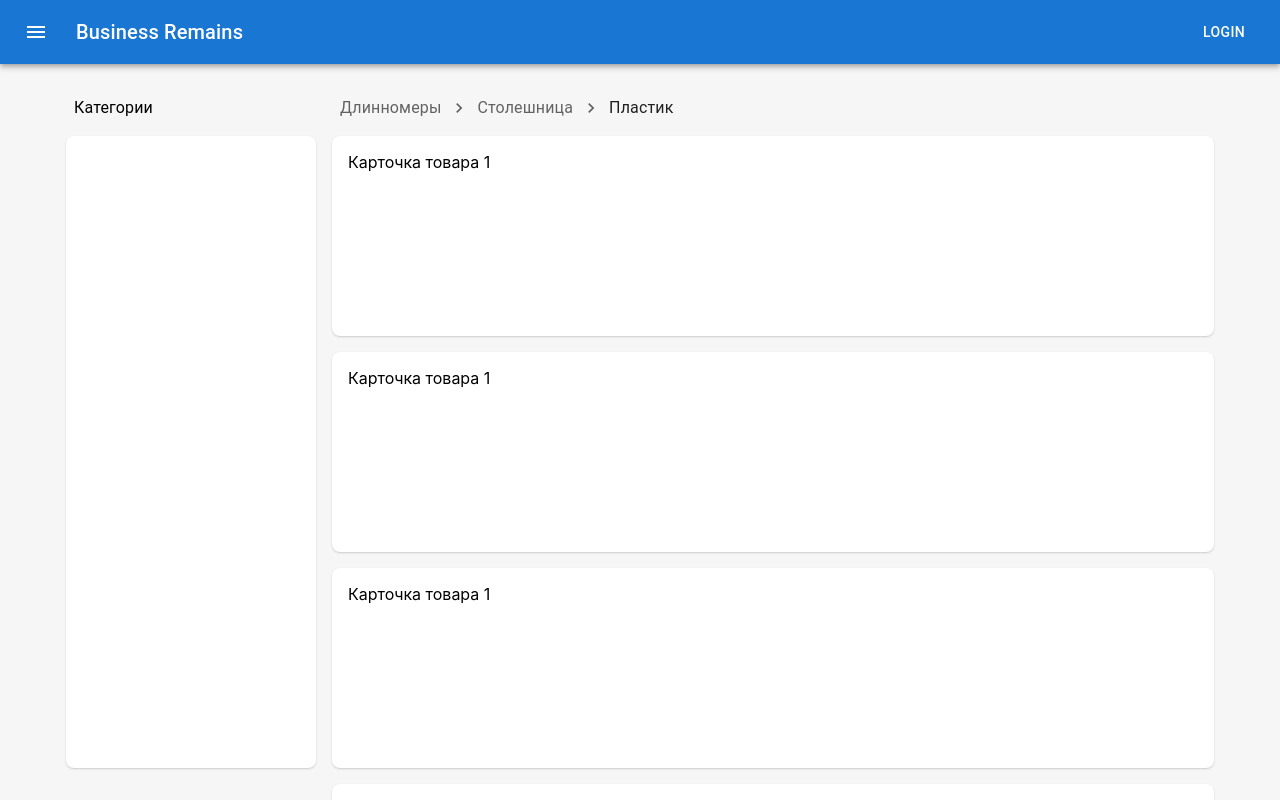
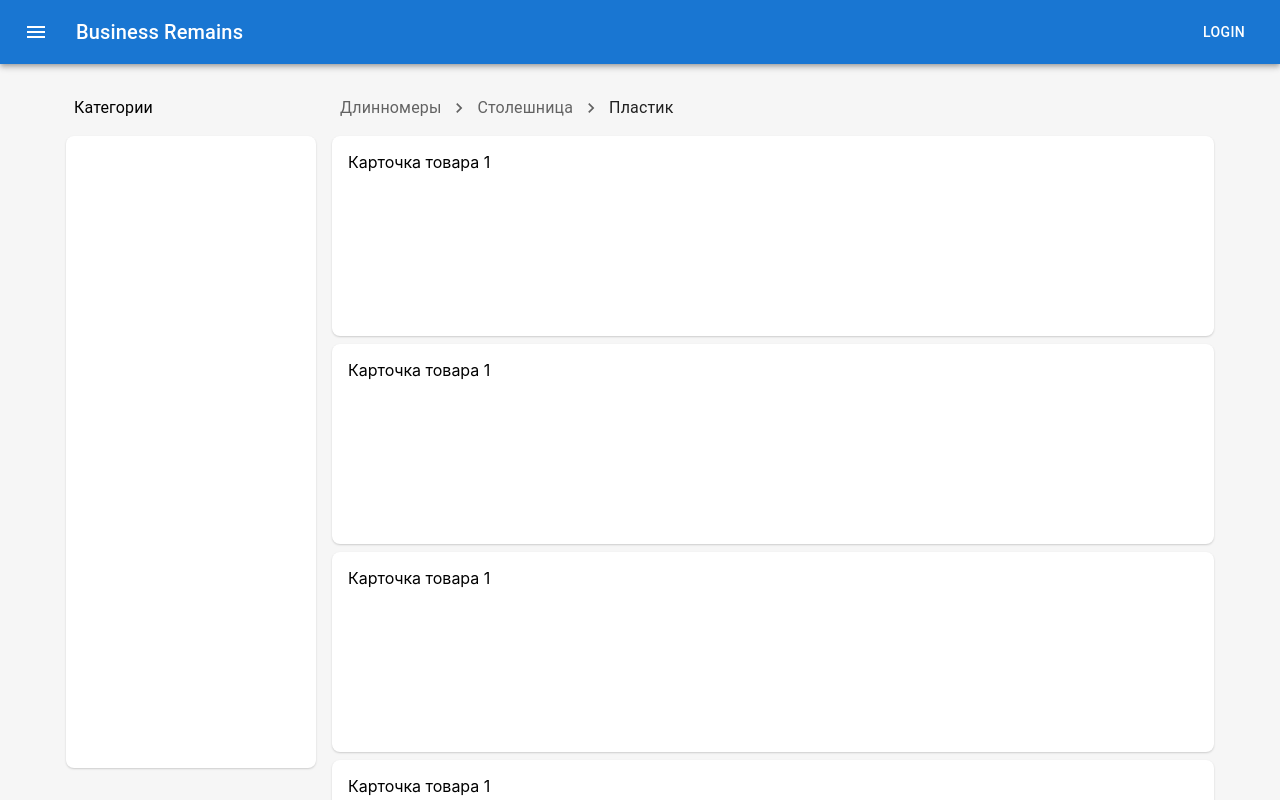
Before and after one commit to REMAINS-TEAM/remains, a React (Create React App) app in the folder fe/: page / in a window 1280 px wide. Shown: the top 800 px of the page. Built offline with nearby package versions, Linux system fonts and the light colour scheme; no server answers.

Commit message:
styles containers fix

```diff
--- a/fe/src/pages/MainPage/styles.ts
+++ b/fe/src/pages/MainPage/styles.ts
@@ -36,12 +36,6 @@ export const itemsContainer: SxProps = {
   width: '100%',
   display: 'flex',
   flexDirection: 'column',
-  rowGap: 2,
+  rowGap: 1,
   paddingBottom: 4,
 };
-
-export const itemContainer: SxProps = {
-  width: '100%',
-  display: 'flex',
-  height: '200px',
-};
```
